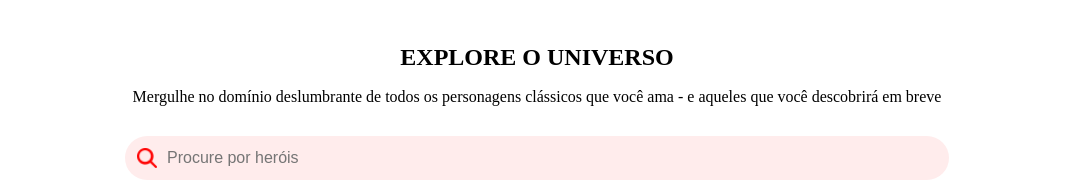
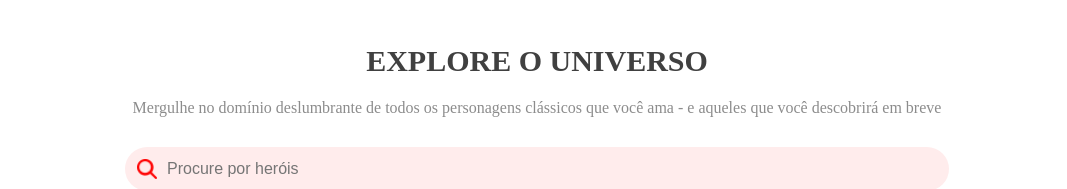
Before and after one commit to Rodrigues-Gustavo/search-heroes, a React (Vite) app: page / in a window 1280 px wide. Shown: the part 152-341 px from the top of the page, without its empty margins (103-1170 px from the left). Built offline with nearby package versions, Linux system fonts and the light colour scheme; no server answers.

Commit message:
alterando cores do title e subtitle

```diff
--- a/src/components/Header.module.css
+++ b/src/components/Header.module.css
@@ -16,16 +16,16 @@
 
 
 .title {
-  font-size: 24px;
+  font-size: 30px;
   font-weight: 700;
-  color: var(--dark-gray);
+  color: #404040;
   margin-top: 20px;
 }
 
 .subtitle {
   font-size: 16px;
   font-weight: 400;
-  color: var(--medium-gray);
+  color: #8C8C8C;
   max-width: 900px;
   margin: 10px auto;
 }
```
